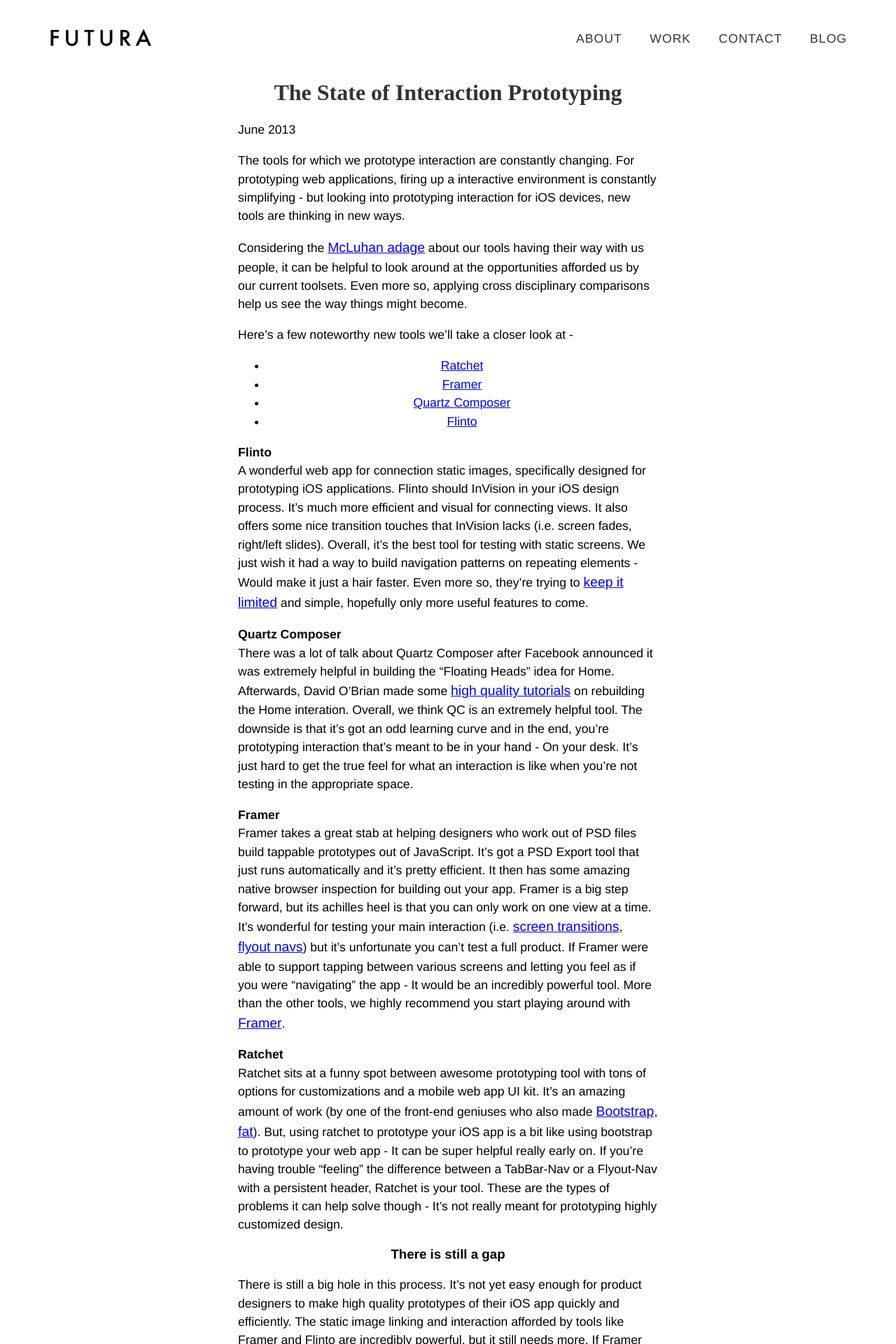
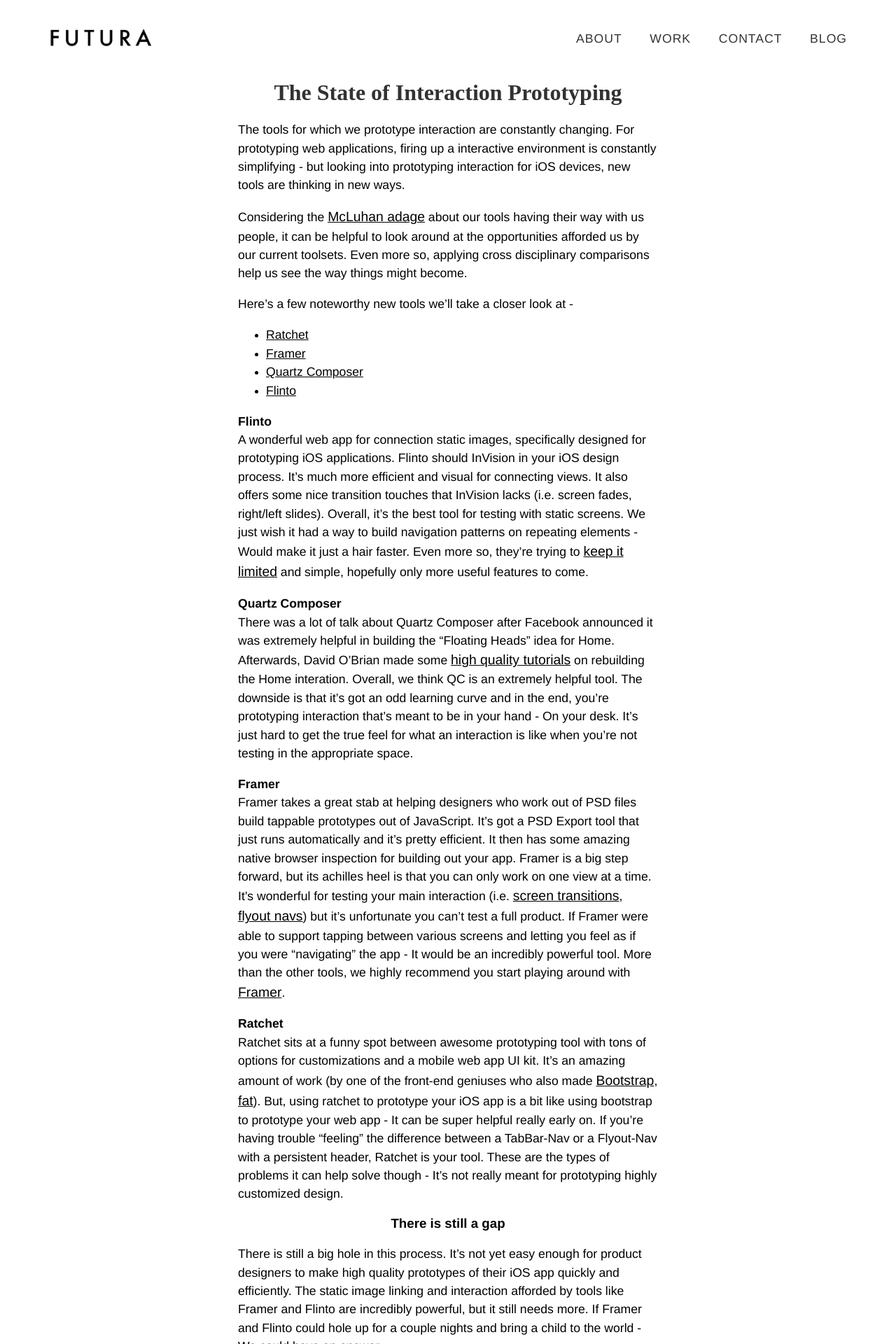
Before and after one commit to FuturaIO/futuraio.github.com, a Jekyll site: the page built from _posts/2013-06-09-the-state-of-interaction-prototyping.md, in a window 1280 px wide. Shown: the top 1920 px of the page at 70% size. Built offline with Jekyll 4.4.1, drawn with Linux system fonts in a browser that asks for light colours; Markdown is read by kramdown in place of the engine named in the settings; some of the changed text lies outside the part shown.

Commit message:
post style tweaks

```diff
--- a/_posts/2013-06-09-the-state-of-interaction-prototyping.md
+++ b/_posts/2013-06-09-the-state-of-interaction-prototyping.md
@@ -5,8 +5,6 @@
 ---
 {{ page.title }}
 ==============
-
-<p class="meta">June 2013</p>
 
 The tools for which we prototype interaction are constantly changing. For prototyping web applications, firing up a interactive environment is constantly simplifying - but looking into prototyping interaction for iOS devices, new tools are thinking in new ways.
 
--- a/assets/css/style.css
+++ b/assets/css/style.css
@@ -370,6 +370,14 @@
 	text-align: left;
 }
 
+article ul {
+	text-align: left;
+}
+
+article a {
+	color: inherit;
+}
+
 /*************************
 /* RESPONSIVITY
 /************************/
```
Also changed, not shown: other parts of _posts/2013-06-09-the-state-of-interaction-prototyping.md (+1 -1 lines).
